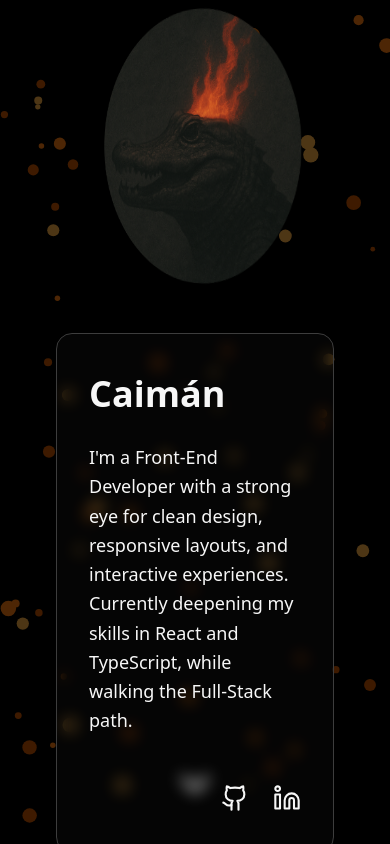
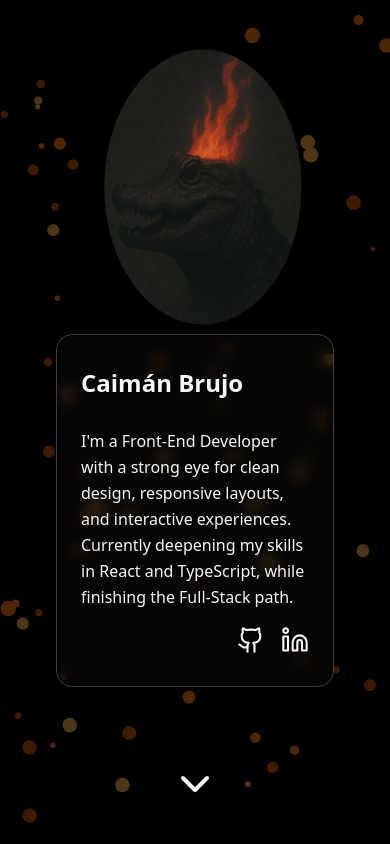
Before and after one commit to CaimanBrujo/caimanbrujo.com, a React (Vite) app: page / in a window 390 px wide. Shown: the top 844 px of the page. Built offline with nearby package versions, Linux system fonts and the light colour scheme.

Commit message:
fix(layout): align header items to flex-start and adjust margins and paddings for better mobile display

```diff
--- a/package.json
+++ b/package.json
@@ -4,7 +4,7 @@
   "version": "0.0.0",
   "type": "module",
   "scripts": {
-    "dev": "vite",
+    "dev": "vite --host",
     "build": "tsc -b && vite build",
     "lint": "eslint .",
     "format": "prettier --write .",
--- a/src/components/Header/AnimatedName.tsx
+++ b/src/components/Header/AnimatedName.tsx
@@ -14,20 +14,26 @@ export default function AnimatedName() {
     <div className="relative h-[2.8rem] overflow-hidden">
       <div className="relative w-full h-full">
         <span
-          className={`absolute inset-0 text-4xl font-bold text-text pb-2 transition-all duration-700 ease-out ${
+          className={`absolute inset-0 font-bold text-text pb-2 transition-all duration-700 ease-out
+            text-2xl sm:text-4xl
+            ${
               flipped
                 ? 'opacity-0 -translate-y-4 pointer-events-none'
                 : 'opacity-100 translate-y-0'
-          }`}
+            }
+          `}
         >
           Nicolás Bugedo
         </span>
         <span
-          className={`absolute inset-0 text-4xl font-bold text-text pb-2 transition-all duration-700 ease-out ${
+          className={`absolute inset-0 font-bold text-text pb-2 transition-all duration-700 ease-out
+            text-2xl sm:text-4xl
+            ${
               flipped
                 ? 'opacity-100 translate-y-0'
                 : 'opacity-0 translate-y-4 pointer-events-none'
-          }`}
+            }
+          `}
         >
           Caimán Brujo
         </span>
--- a/src/components/Header/Header.tsx
+++ b/src/components/Header/Header.tsx
@@ -4,7 +4,7 @@ import ScrollDown from './ScrollDown'
 
 export default function Header() {
   return (
-    <header className="fixed top-0 z-0 w-full h-[100vh] bg-background text-text overflow-hidden flex items-center px-4 sm:px-8">
+    <header className="fixed top-0 z-0 w-full h-[100vh] bg-background text-text overflow-hidden flex items-start px-4 sm:px-8">
       <CanvasParticles />
       <div className="relative z-10 w-full flex items-center justify-between">
         <Hero />
--- a/src/components/Header/Hero.tsx
+++ b/src/components/Header/Hero.tsx
@@ -15,7 +15,7 @@ export default function Hero() {
 
   return (
     <div className="relative mt-4 sm:-mt-32 w-full flex justify-center">
-      <section className=" text-text px-6 py-12 flex flex-col lg:flex-row items-center justify-center gap-12 rounded-xl max-w-6xl w-full mx-4">
+      <section className="text-text px-6 py-8 sm:py-12 flex flex-col lg:flex-row items-center justify-center gap-2 sm:gap-12 rounded-xl max-w-6xl w-full mx-4">
         <div
           className={`max-w-sm w-full rounded-xl overflow-hidden transition-opacity duration-2000 ease-out ${
             isVisible ? 'opacity-100' : 'opacity-0'
@@ -25,24 +25,24 @@ export default function Hero() {
         </div>
 
         <div
-          className={`flex flex-col gap-6 max-w-xl w-full rounded-2xl px-8 py-10 backdrop-blur-sm bg-[rgba(255,255,255,0.02)] border border-border transition-opacity duration-1000 ease-out ${
+          className={`flex flex-col gap-4 sm:gap-6 max-w-xl w-full rounded-2xl px-6 sm:px-8 py-8 sm:py-10 backdrop-blur-sm bg-[rgba(255,255,255,0.02)] border border-border transition-opacity duration-1000 ease-out ${
             isVisible ? 'opacity-100' : 'opacity-0'
           }`}
         >
           <AnimatedName />
 
-          <p className="text-lg leading-relaxed text-text mb-6">
+          <p className="text-base sm:text-lg leading-relaxed text-text">
             <span className="block">
               I'm a Front-End Developer with a strong eye for clean design,
               responsive layouts, and interactive experiences.
             </span>
             <span className="block">
               Currently deepening my skills in React and TypeScript, while
-              walking the Full-Stack path.
+              finishing the Full-Stack path.
             </span>
           </p>
 
-          <div className="flex gap-6 text-text self-end">
+          <div className="flex gap-4 sm:gap-6 text-text self-end">
             <a
               href="https://github.com/CaimanBrujo"
               aria-label="GitHub"
--- a/src/components/Header/RotatingImage.tsx
+++ b/src/components/Header/RotatingImage.tsx
@@ -13,7 +13,7 @@ export default function RotatingImage() {
   }, [])
 
   return (
-    <div className="relative w-full aspect-square overflow-visible [perspective:1200px] p-[2px]">
+    <div className="mt-0 relative w-full aspect-square overflow-visible [perspective:1200px] p-[2px]">
       <div
         className={`relative w-full h-full transition-transform duration-2000 ease-in-out [transform-style:preserve-3d] overflow-visible will-change-transform ${
           flipped ? '[transform:rotateY(180deg)]' : ''
```
Lines whose indentation alone changed are shown as unchanged.
